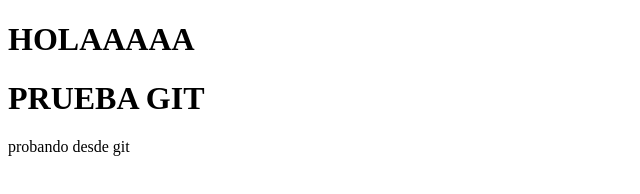
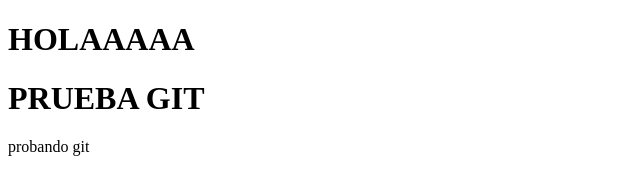
Before and after one commit to RodryDev/practica-git, a plain HTML site: page index.html in a window 1280 px wide. Shown: the full height of the page, 0-640 px from the left. Drawn offline with Linux system fonts and the light colour scheme.

Commit message:
Update index.html

```diff
--- a/index.html
+++ b/index.html
@@ -17,7 +17,7 @@
         PRUEBA GIT
     </h1>
 
-      <p> probando desde git </p>
+      <p> probando git </p>
 </p>
   </div>
 
```
